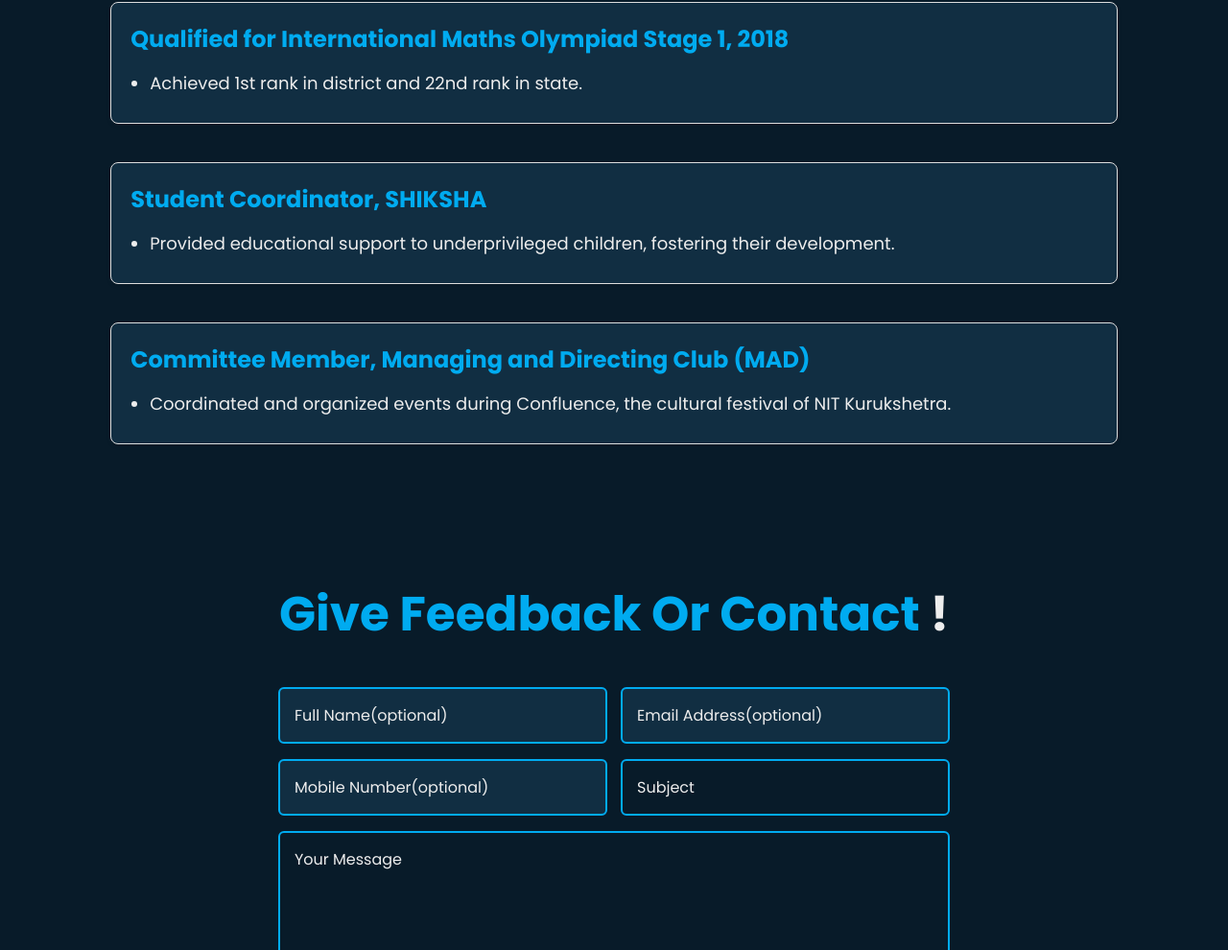
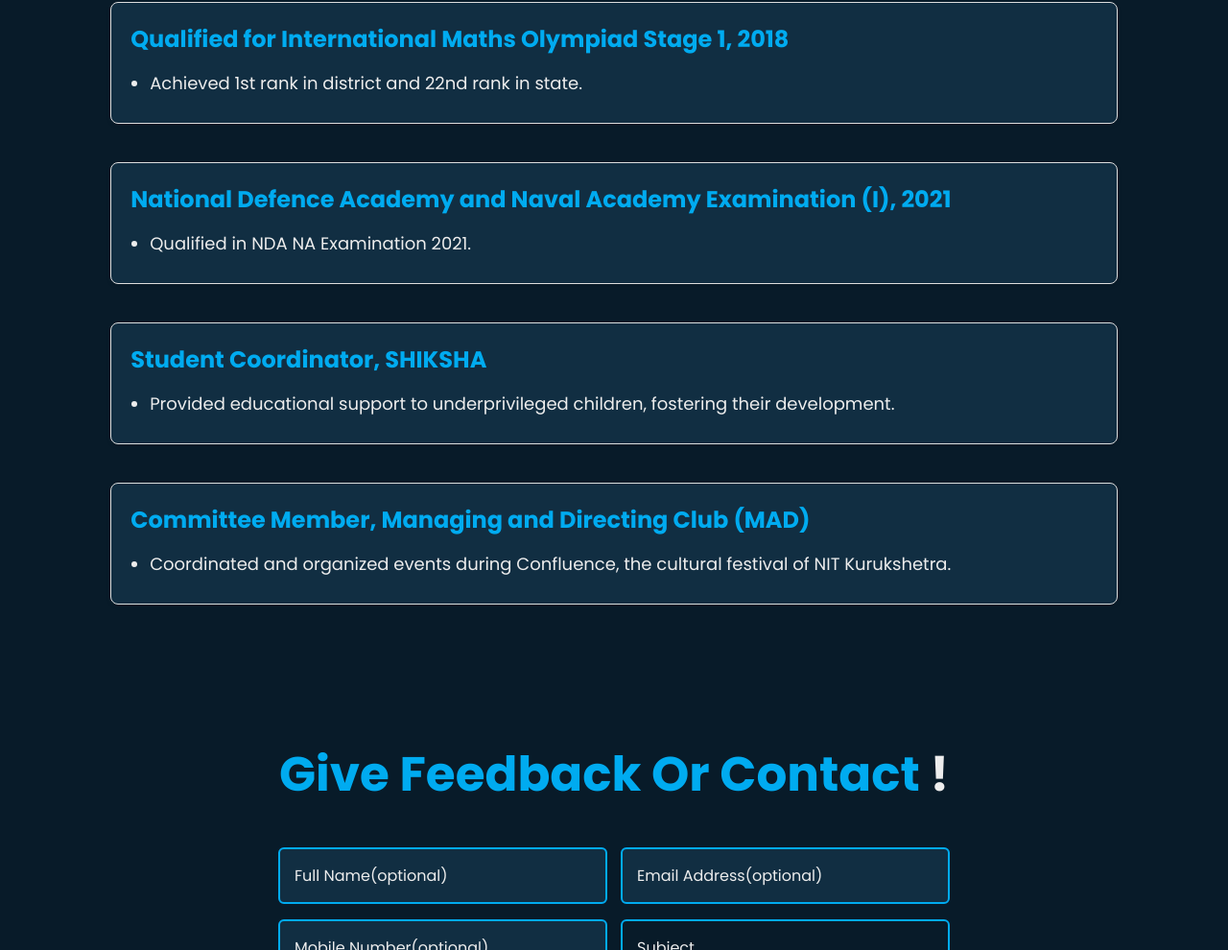
Before and after one commit to nitishyadav364/Portfolio-main, a plain HTML site: page portfolio/index.html in a window 1280 px wide. Shown: the part 6479-7469 px from the top of the page at 96% size. Drawn offline with nearby package versions, Linux system fonts and the light colour scheme.

Commit message:
ADDED NDA NA ACHIEVEMENT

```diff
--- a/portfolio/index.html
+++ b/portfolio/index.html
@@ -387,6 +387,19 @@ map interface, facilitating precise order placement and reducing delivery times
      </div>
      <div class="project__item">
       <div class="project__header">
+        <h2 >National Defence Academy and Naval Academy Examination (I), 2021 </h2>
+
+      </div>
+
+       <div class="project__desc">
+        <h3 class="project__desc-title"></h3>
+        <ul class="project__list">
+          <li class="project__list-item">Qualified in NDA NA Examination 2021.</li>
+        </ul>
+       </div>
+     </div>
+     <div class="project__item">
+      <div class="project__header">
         <h2 >Student Coordinator, SHIKSHA</h2>
 
       </div>
```
